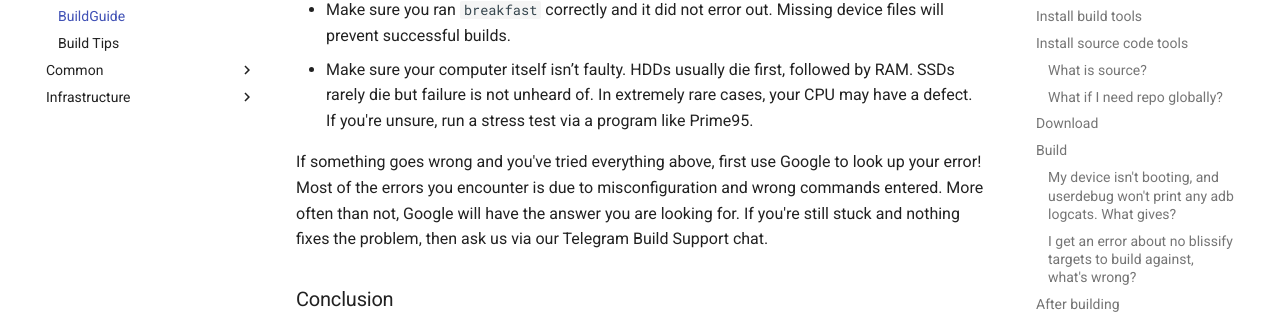
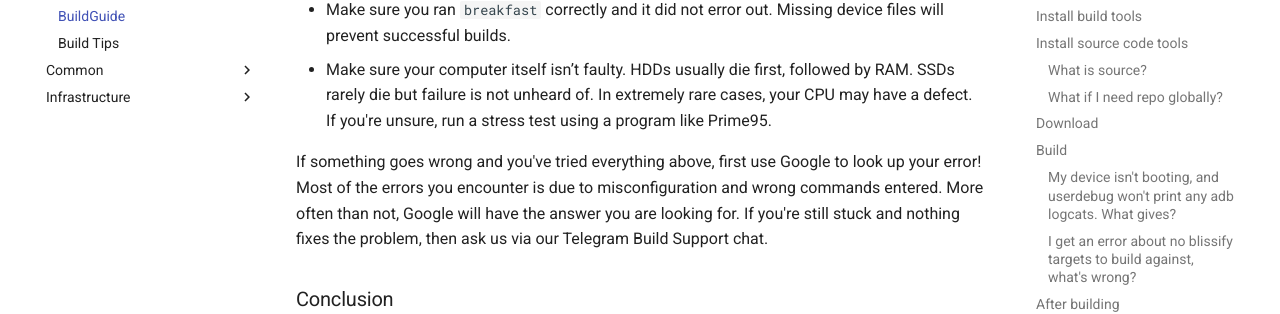
Before and after one commit to BlissRoms/Documentation-old, an MkDocs documentation site: the page built from docs/BlissRoms/build-guide.md, in a window 1280 px wide and 900 px high, scrolled down 6209 px. Shown: the part 200-514 px from the top of the window. Built offline with MkDocs 1.6.1 and Material for MkDocs 9.7.7, drawn with Linux system fonts in a browser that asks for light colours.

Commit message:
Quick fix
Change-Id: I0e55faad10f8ff29571d3400d6c48523f8484e56

```diff
--- a/docs/BlissRoms/build-guide.md
+++ b/docs/BlissRoms/build-guide.md
@@ -183,7 +183,7 @@ If your build failed, there are a couple things you can try.
 * Make sure you sourced `build/envsetup.sh`. This is especially common and worth suspecting if none of the build commands like `breakfast` and `lunch` work. If you have `repo sync`ed do this again.
 * Make sure you’re at the root of the build tree. Again, to quickly jump there, use `croot`.
 * Make sure you ran `breakfast` correctly and it did not error out. Missing device files will prevent successful builds.
-* Make sure your computer itself isn’t faulty. HDDs usually die first, followed by RAM. SSDs rarely die but failure is not unheard of.  In extremely rare cases, your CPU may have a defect. If you're unsure, run a stress test via a program like Prime95.
+* Make sure your computer itself isn’t faulty. HDDs usually die first, followed by RAM. SSDs rarely die but failure is not unheard of.  In extremely rare cases, your CPU may have a defect. If you're unsure, run a stress test using a program like Prime95.
 
 If something goes wrong and you've tried everything above, first use Google to look up your error! Most of the errors you encounter is due to misconfiguration and wrong commands entered. More often than not, Google will have the answer you are looking for. If you're still stuck and nothing fixes the problem, then ask us via our Telegram Build Support chat.
 
```
